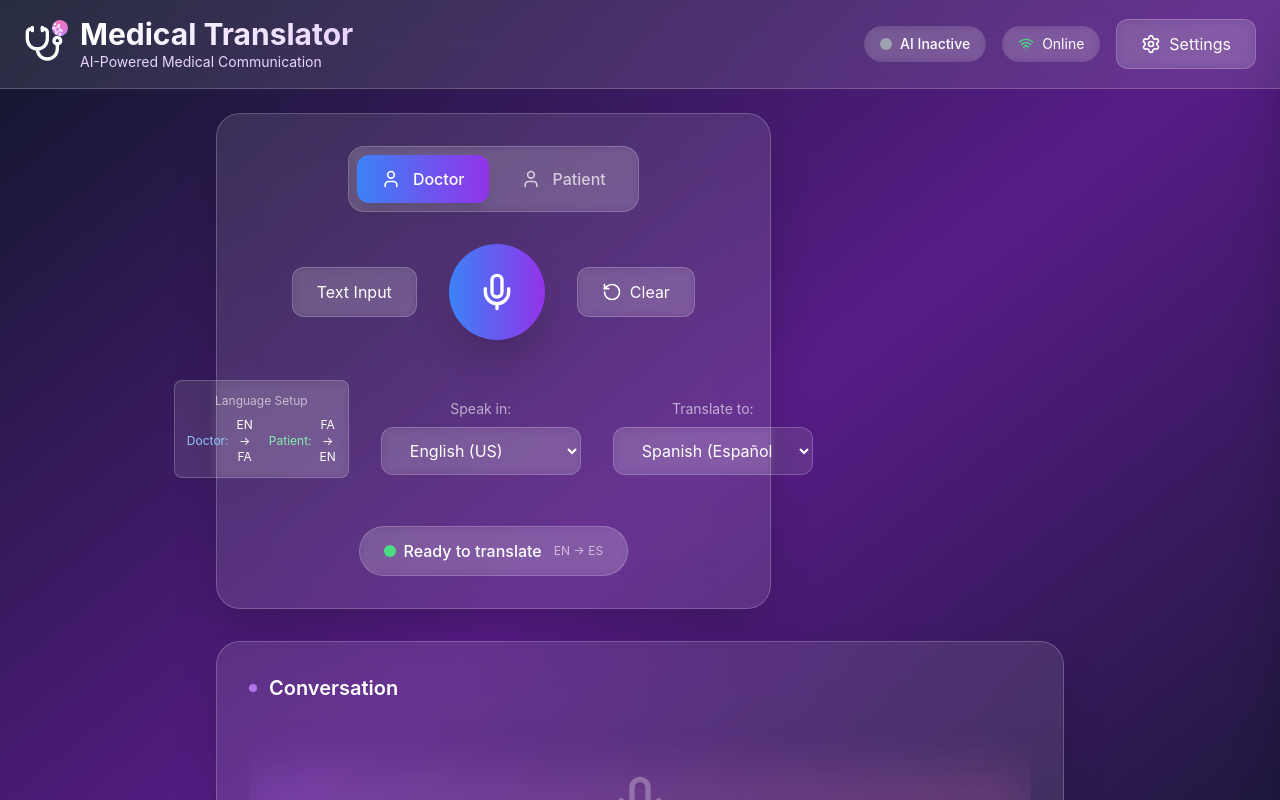
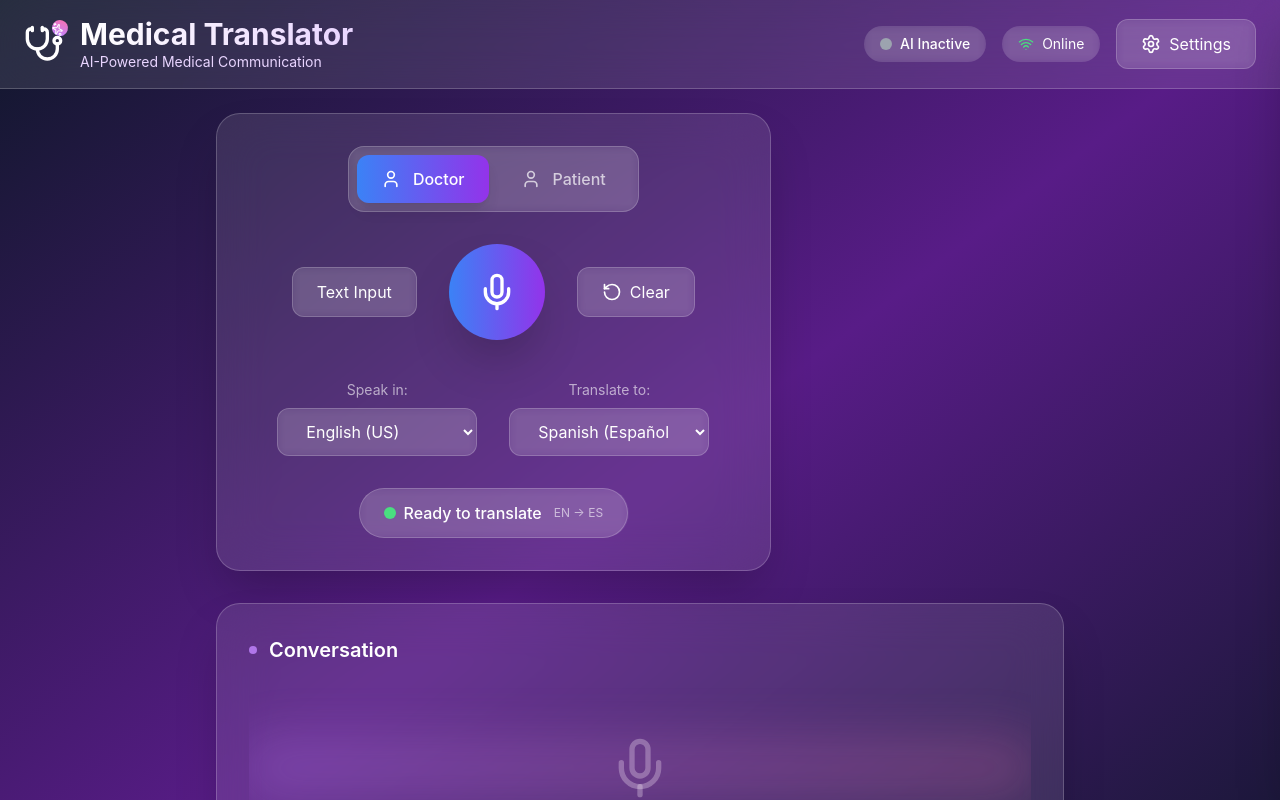
Before and after one commit to Navid-Moradimehr/medical-translator, a React (Vite) app: page / in a window 1280 px wide. Shown: the top 800 px of the page. Built offline with nearby package versions, Linux system fonts and the light colour scheme.

Commit message:
Implement simple bidirectional language switching - just swap languages when role changes

```diff
--- a/src/App.tsx
+++ b/src/App.tsx
@@ -106,60 +106,14 @@ function App() {
   } | null>(null)
   const [showConversationSummary, setShowConversationSummary] = useState(false)
 
-  // Store original language setup for bidirectional switching
-  const [originalLanguageSetup, setOriginalLanguageSetup] = useState<{
-    doctorSpeakIn: string
-    doctorTranslateTo: string
-    patientSpeakIn: string
-    patientTranslateTo: string
-  } | null>(null)
-
-  // Initialize language setup when component mounts or languages change
-  useEffect(() => {
-    if (!originalLanguageSetup) {
-      setOriginalLanguageSetup({
-        doctorSpeakIn: 'en-US',
-        doctorTranslateTo: 'fa',
-        patientSpeakIn: 'fa-IR',
-        patientTranslateTo: 'en'
-      })
-    }
-  }, [originalLanguageSetup])
-
-  // Auto-switch languages when role changes (bidirectional)
+  // Simple language switching: just swap the languages when role changes
   const autoSwitchLanguages = (newIsDoctor: boolean) => {
-    if (!originalLanguageSetup) return
-
-    if (newIsDoctor) {
-      // Doctor mode: Use doctor's language setup
-      setSourceLanguage(originalLanguageSetup.doctorSpeakIn)
-      setCurrentLanguage(originalLanguageSetup.doctorTranslateTo)
-    } else {
-      // Patient mode: Use patient's language setup
-      setSourceLanguage(originalLanguageSetup.patientSpeakIn)
-      setCurrentLanguage(originalLanguageSetup.patientTranslateTo)
-    }
-  }
-
-  // Update language setup when user manually changes languages
-  const updateLanguageSetup = (newSourceLanguage: string, newTargetLanguage: string) => {
-    if (!originalLanguageSetup) return
-
-    if (isDoctor) {
-      // Update doctor's language setup
-      setOriginalLanguageSetup({
-        ...originalLanguageSetup,
-        doctorSpeakIn: newSourceLanguage,
-        doctorTranslateTo: newTargetLanguage
-      })
-    } else {
-      // Update patient's language setup
-      setOriginalLanguageSetup({
-        ...originalLanguageSetup,
-        patientSpeakIn: newSourceLanguage,
-        patientTranslateTo: newTargetLanguage
-      })
-    }
+    // Simply swap the current source and target languages
+    const currentSource = sourceLanguage
+    const currentTarget = currentLanguage
+
+    setSourceLanguage(currentTarget)
+    setCurrentLanguage(currentSource)
   }
 
   // Enhanced role switching with automatic language switching
@@ -1749,33 +1703,13 @@ Return a comprehensive JSON object with all medical information intelligently ca
 
               {/* Language Selectors */}
               <div className="flex flex-col sm:flex-row items-center justify-center space-y-4 sm:space-y-0 sm:space-x-4 lg:space-x-8 mb-6 sm:mb-8">
-                {/* Language Setup Indicator */}
-                {originalLanguageSetup && (
-                  <div className="text-center mb-4">
-                    <div className="bg-white/10 backdrop-blur-sm rounded-lg p-3 border border-white/20">
-                      <p className="text-xs text-white/60 mb-2">Language Setup</p>
-                      <div className="flex items-center space-x-4 text-xs">
-                        <div className="flex items-center space-x-2">
-                          <span className="text-blue-300">Doctor:</span>
-                          <span className="text-white">{originalLanguageSetup.doctorSpeakIn.split('-')[0].toUpperCase()} → {originalLanguageSetup.doctorTranslateTo.toUpperCase()}</span>
-                        </div>
-                        <div className="flex items-center space-x-2">
-                          <span className="text-green-300">Patient:</span>
-                          <span className="text-white">{originalLanguageSetup.patientSpeakIn.split('-')[0].toUpperCase()} → {originalLanguageSetup.patientTranslateTo.toUpperCase()}</span>
-                        </div>
-                      </div>
-                    </div>
-                  </div>
-                )}
+
                 {/* Source Language */}
                 <div className="text-center w-full sm:w-auto">
                   <label className="block text-xs sm:text-sm text-white/60 mb-2" id="source-language-label">Speak in:</label>
                   <select
                     value={sourceLanguage}
-                    onChange={(e) => {
-                      setSourceLanguage(e.target.value)
-                      updateLanguageSetup(e.target.value, currentLanguage)
-                    }}
+                    onChange={(e) => setSourceLanguage(e.target.value)}
                     aria-labelledby="source-language-label"
                     aria-describedby="source-language-help"
                     className="w-full max-w-[200px] sm:w-auto bg-white/10 backdrop-blur-sm border border-white/20 rounded-xl px-3 sm:px-6 py-2 sm:py-3 text-white focus:ring-2 focus:ring-purple-500 focus:border-transparent transition-all duration-200 text-sm sm:text-base"
@@ -1796,10 +1730,7 @@ Return a comprehensive JSON object with all medical information intelligently ca
                   <label className="block text-xs sm:text-sm text-white/60 mb-2" id="target-language-label">Translate to:</label>
                   <select
                     value={currentLanguage}
-                    onChange={(e) => {
-                      setCurrentLanguage(e.target.value)
-                      updateLanguageSetup(sourceLanguage, e.target.value)
-                    }}
+                    onChange={(e) => setCurrentLanguage(e.target.value)}
                     aria-labelledby="target-language-label"
                     aria-describedby="language-help"
                     {...getAccessibilityProps('language-selector', { currentLanguage })}
```
